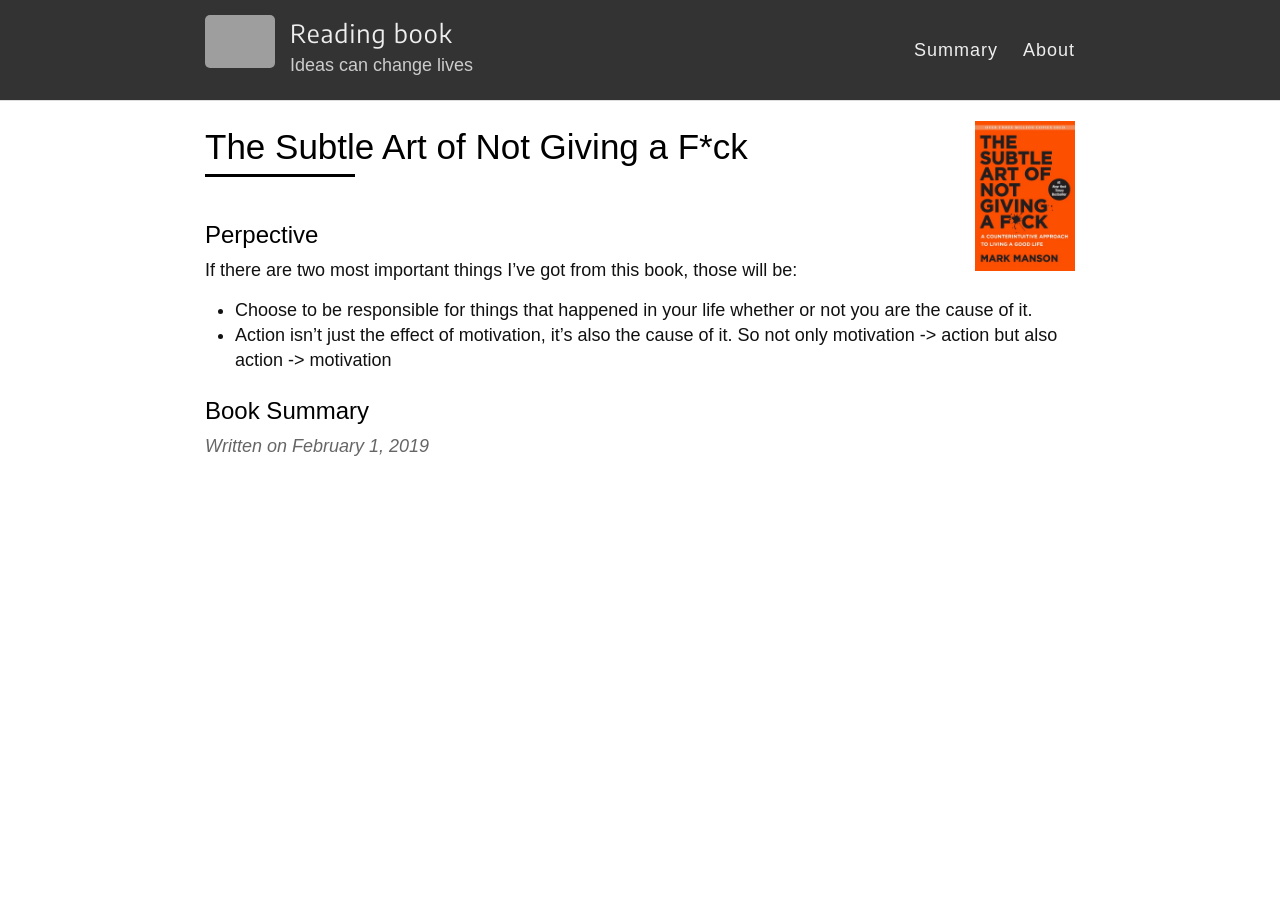
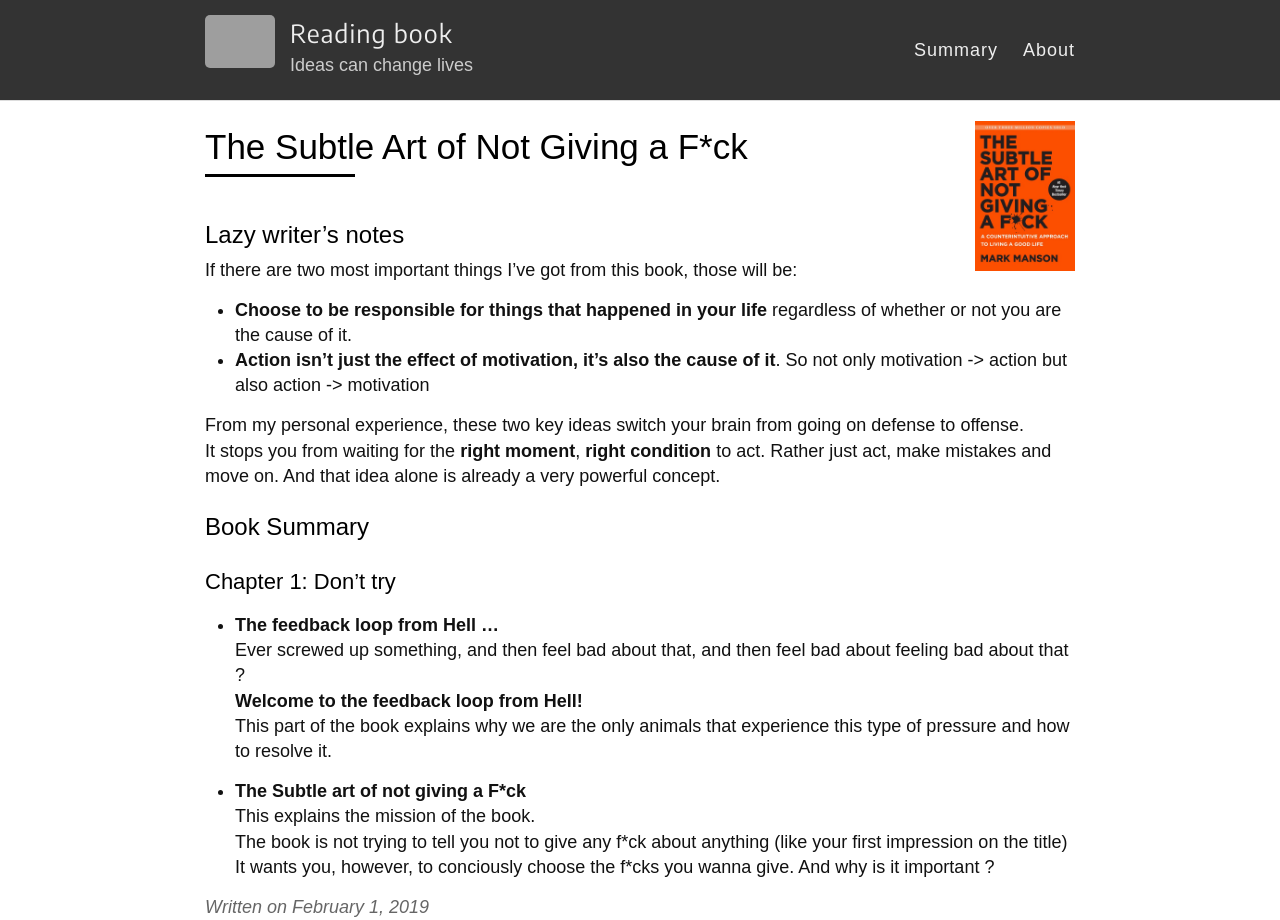
Before and after one commit to nathando/docsach, a Jekyll site: the page built from _posts/2019-2-1-The-subtle-art.md, in a window 1280 px wide. Built offline with Jekyll 4.4.1, drawn with Linux system fonts in a browser that asks for light colours; some web fonts are replaced; grey boxes are pictures that could not be loaded.

Commit message:
Add first chapter for art of ...

```diff
--- a/_posts/2019-2-1-The-subtle-art.md
+++ b/_posts/2019-2-1-The-subtle-art.md
@@ -5,9 +5,23 @@ image: /images/posts/subtle-art.jpg
 tags: ["english"]
 ---
 
-## Perpective
+## Lazy writer's notes
 If there are two most important things I've got from this book, those will be:
-- Choose to be responsible for things that happened in your life whether or not you are the cause of it.
-- Action isn't just the effect of motivation, it's also the cause of it. So not only motivation -> action but also action -> motivation
+- **Choose to be responsible for things that happened in your life** regardless of whether or not you are the cause of it.
+- **Action isn't just the effect of motivation, it's also the cause of it**. So not only motivation -> action but also action -> motivation
+
+From my personal experience, these two key ideas switch your brain from going on defense to offense.
+It stops you from waiting for the **right moment**, **right condition** to act. Rather just act, make mistakes and move on.
+And that idea alone is already a very powerful concept.
 
 ## Book Summary
+### Chapter 1: Don't try
+- **The feedback loop from Hell ...**
+Ever screwed up something, and then feel bad about that, and then feel bad about feeling bad about that ?
+**Welcome to the feedback loop from Hell!**
+This part of the book explains why we are the only animals that experience this type of pressure and how to resolve it.
+
+- **The Subtle art of not giving a F\*ck**
+This explains the mission of the book.
+The book is not trying to tell you not to give any f\*ck about anything (like your first impression on the title)
+It wants you, however, to conciously choose the f*cks you wanna give. And why is it important ?
```
